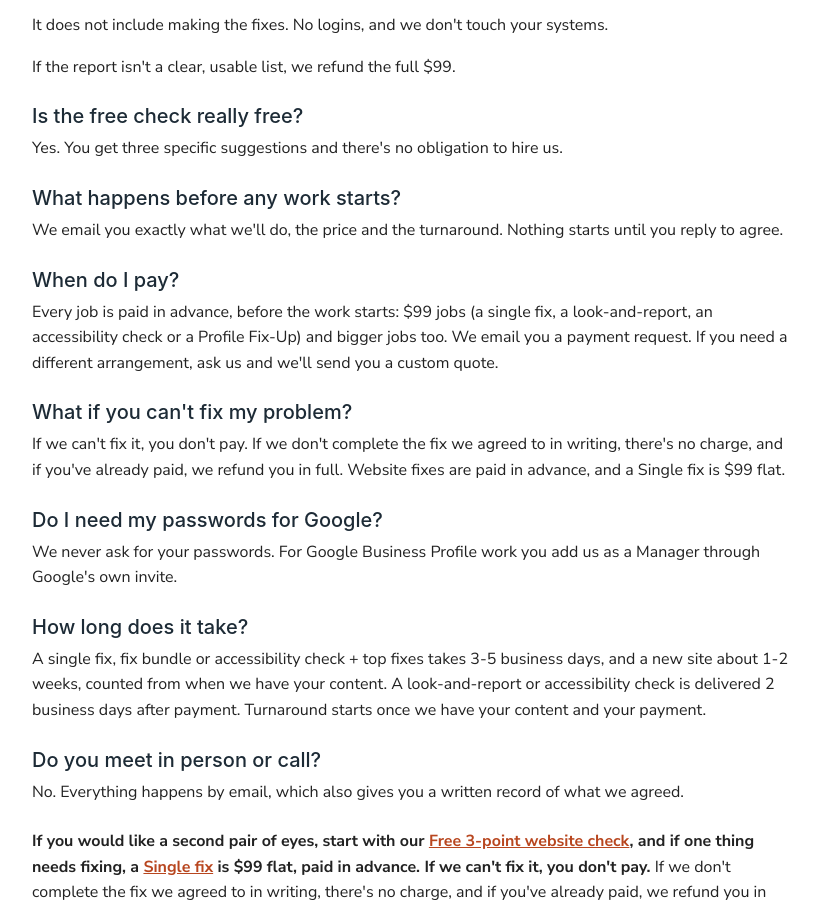
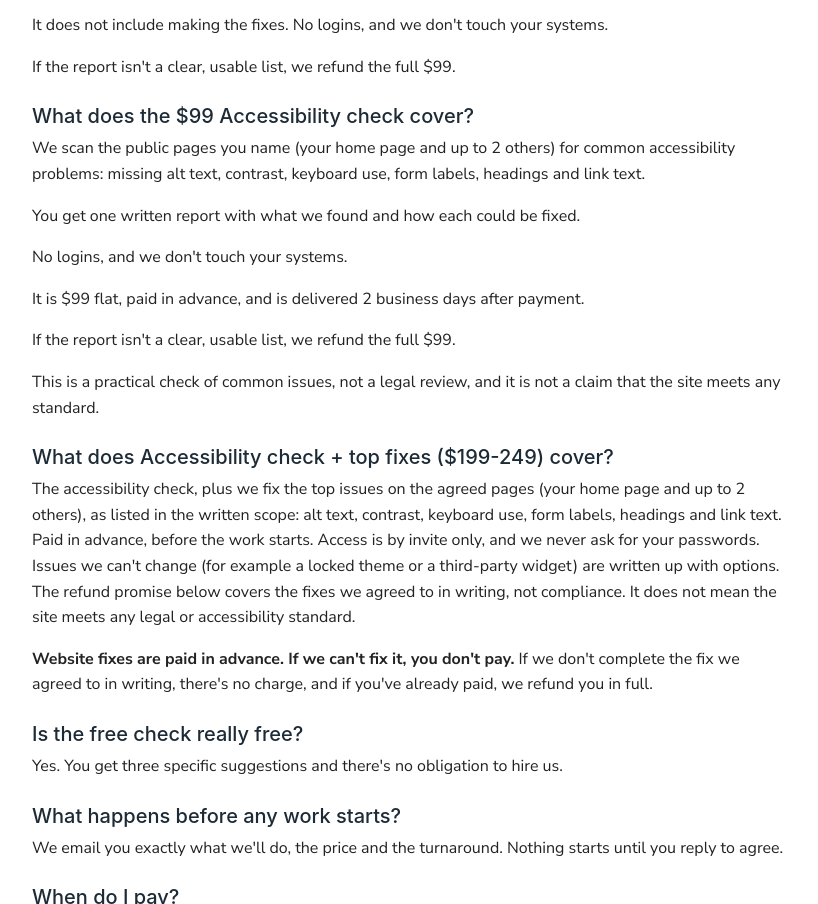
Before and after one commit to slickjacket24/slick-jacket-web, a plain HTML site: page faq/index.html in a window 1280 px wide. Shown: the part 1065-1969 px from the top of the page, without its empty margins (230-1048 px from the left). Drawn offline with Linux system fonts and the light colour scheme.

Commit message:
/free-tools/ and /faq/: complete Accessibility check wording from home (staged only)

```diff
--- a/faq/index.html
+++ b/faq/index.html
@@ -35,6 +35,16 @@
 <p>The $99 covers that check and the written report. It is $99 flat, paid in advance, and is delivered 2 business days after payment.</p>
 <p>It does not include making the fixes. No logins, and we don&#39;t touch your systems.</p>
 <p>If the report isn&#39;t a clear, usable list, we refund the full $99.</p>
+<h2 class="h5 mt-4">What does the $99 Accessibility check cover?</h2>
+<p>We scan the public pages you name (your home page and up to 2 others) for common accessibility problems: missing alt text, contrast, keyboard use, form labels, headings and link text.</p>
+<p>You get one written report with what we found and how each could be fixed.</p>
+<p>No logins, and we don&#39;t touch your systems.</p>
+<p>It is $99 flat, paid in advance, and is delivered 2 business days after payment.</p>
+<p>If the report isn&#39;t a clear, usable list, we refund the full $99.</p>
+<p>This is a practical check of common issues, not a legal review, and it is not a claim that the site meets any standard.</p>
+<h2 class="h5 mt-4">What does Accessibility check + top fixes ($199-249) cover?</h2>
+<p>The accessibility check, plus we fix the top issues on the agreed pages (your home page and up to 2 others), as listed in the written scope: alt text, contrast, keyboard use, form labels, headings and link text. Paid in advance, before the work starts. Access is by invite only, and we never ask for your passwords. Issues we can&#39;t change (for example a locked theme or a third-party widget) are written up with options. The refund promise below covers the fixes we agreed to in writing, not compliance. It does not mean the site meets any legal or accessibility standard.</p>
+<p><strong>Website fixes are paid in advance. If we can&#39;t fix it, you don&#39;t pay.</strong> If we don&#39;t complete the fix we agreed to in writing, there&#39;s no charge, and if you&#39;ve already paid, we refund you in full.</p>
 <h2 class="h5 mt-4">Is the free check really free?</h2>
 <p>Yes. You get three specific suggestions and there&#39;s no obligation to hire us.</p>
 <h2 class="h5 mt-4">What happens before any work starts?</h2>
```
Also changed, not shown: free-tools/index.html (+8 -1 lines).
